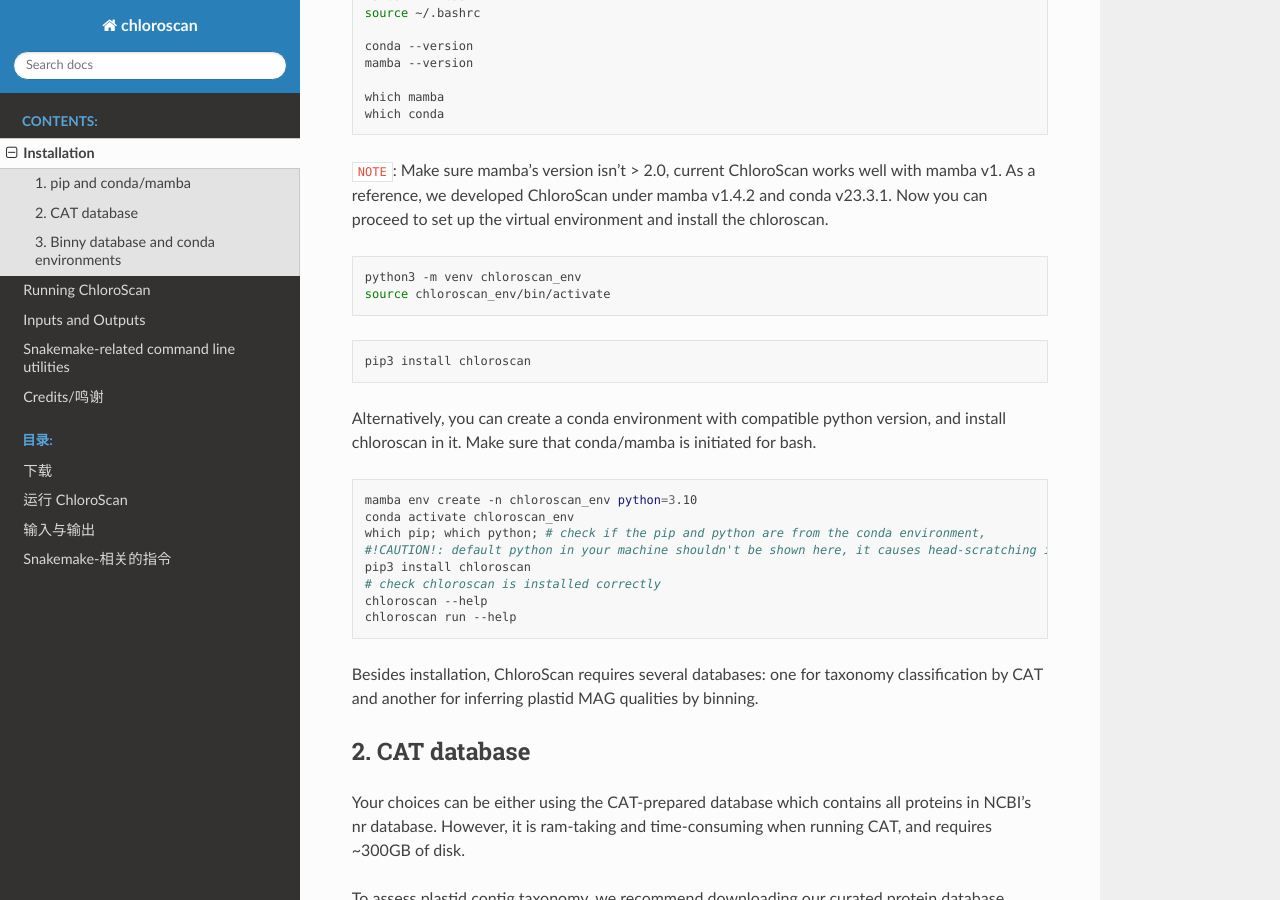
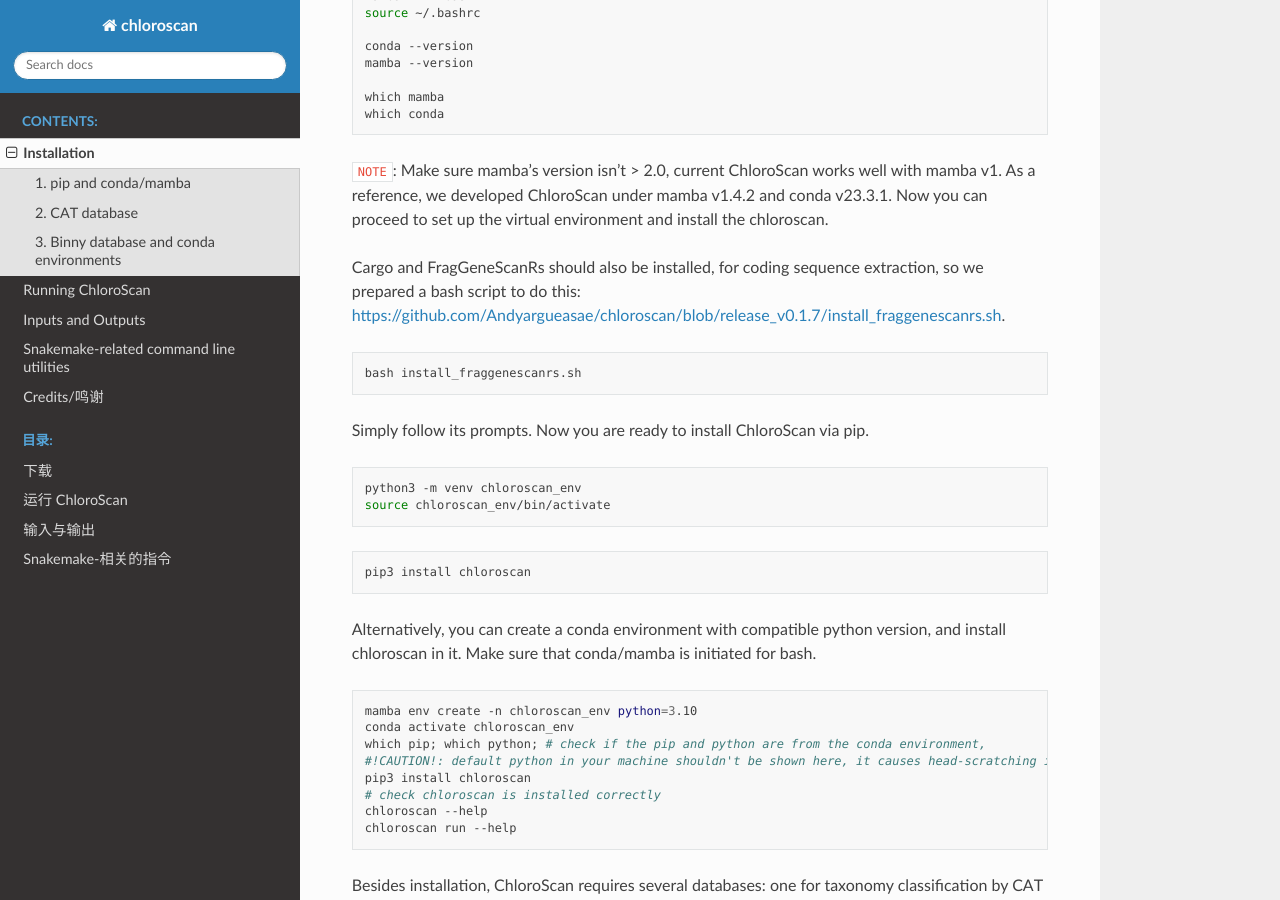
Before and after one commit to Andyargueasae/chloroscan, a Sphinx documentation site: the page built from docs/source/main/installation.rst, in a window 1280 px wide and 900 px high, scrolled down 864 px. Built offline with Sphinx 7.4.7 and the Read the Docs theme 3.1.0, drawn with Linux system fonts in a browser that asks for light colours.

Commit message:
new shifts in cds-extraction: turning from script run into shell run to ensure the conda environment is invoked

```diff
--- a/docs/source/main/installation.rst
+++ b/docs/source/main/installation.rst
@@ -40,6 +40,14 @@
 
 ``NOTE``: Make sure mamba's version isn't > 2.0, current ChloroScan works well with mamba v1. As a reference, we developed ChloroScan under mamba v1.4.2 and conda v23.3.1.
 Now you can proceed to set up the virtual environment and install the chloroscan.
+
+Cargo and FragGeneScanRs should also be installed, for coding sequence extraction, so we prepared a bash script to do this: https://github.com/Andyargueasae/chloroscan/blob/release_v0.1.7/install_fraggenescanrs.sh.
+
+.. code-block:: bash
+
+    bash install_fraggenescanrs.sh
+
+Simply follow its prompts. Now you are ready to install ChloroScan via pip.
 
 .. code-block:: bash
 
```
Also changed, not shown: 2 other files.
